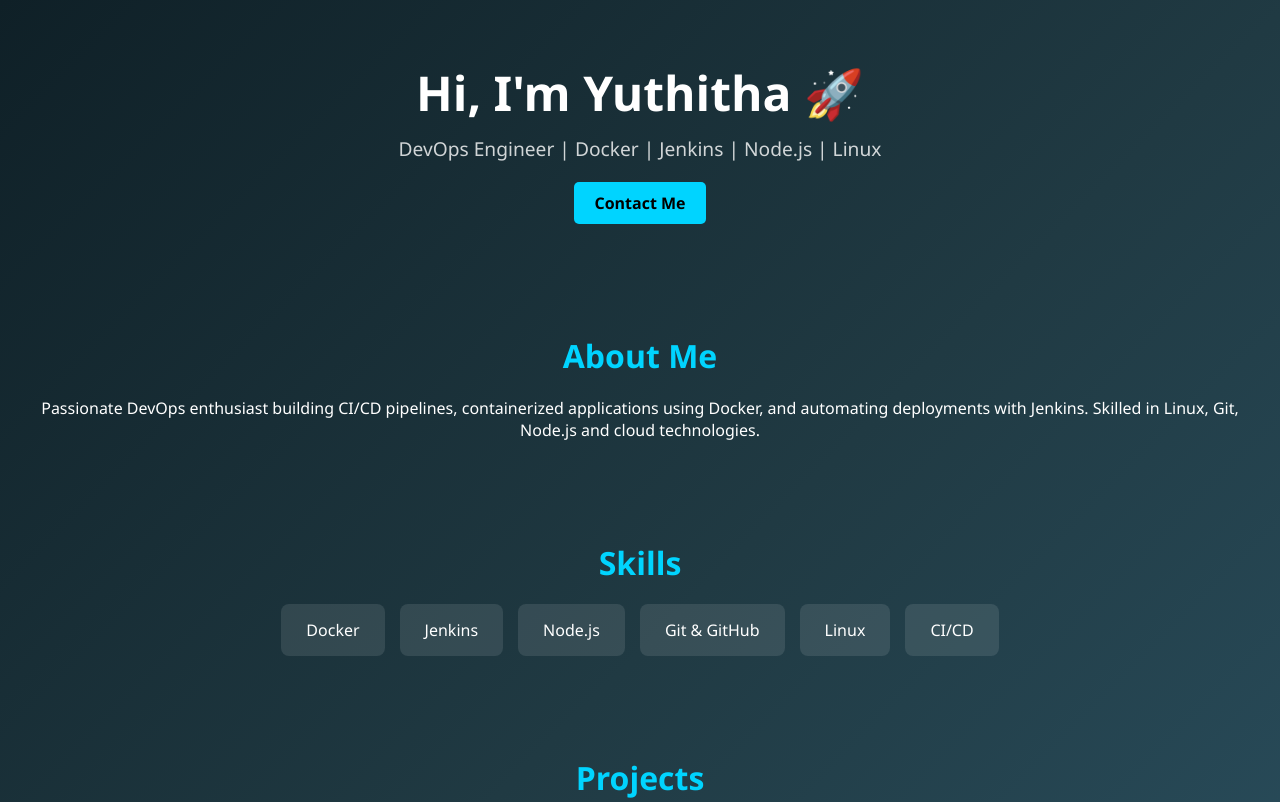
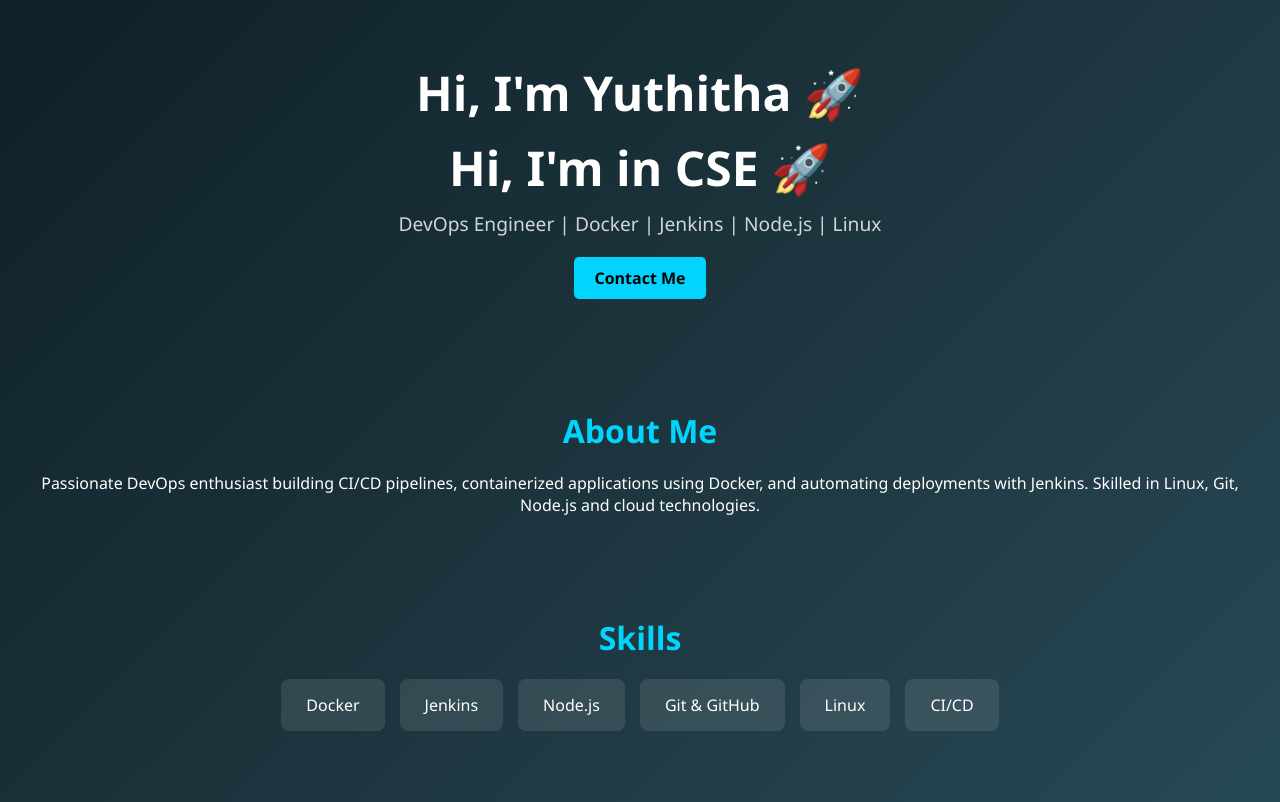
Before and after one commit to Yuthitha-N/devops, a website: page public/index.html in a window 1280 px wide. Shown: the top 802 px of the page. Drawn offline with Linux system fonts and the light colour scheme.

Commit message:
Add additional header for CSE introduction

```diff
--- a/public/index.html
+++ b/public/index.html
@@ -111,6 +111,8 @@
 
 <header>
     <h1>Hi, I'm Yuthitha 🚀</h1>
+        <h1>Hi, I'm in CSE 🚀</h1>
+
     <p>DevOps Engineer | Docker | Jenkins | Node.js | Linux</p>
     <a href="#contact" class="btn">Contact Me</a>
 </header>
```
